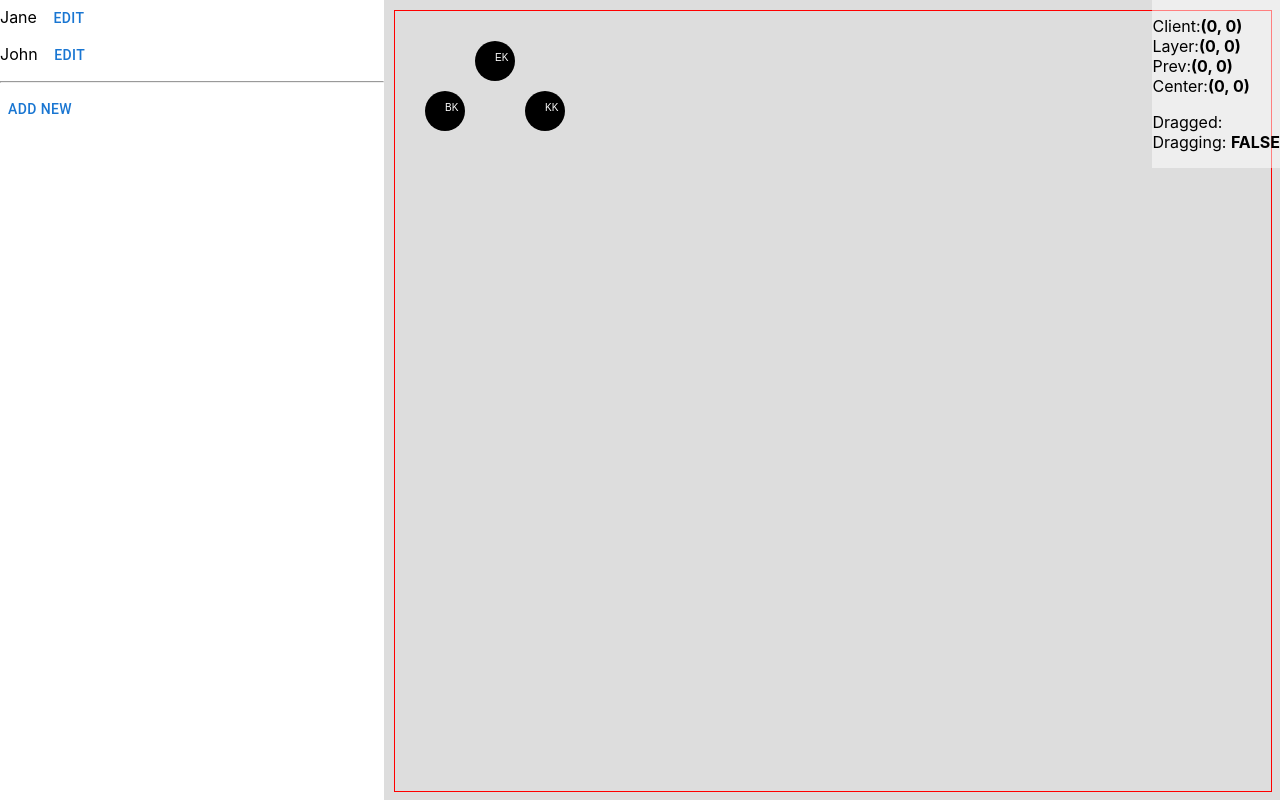
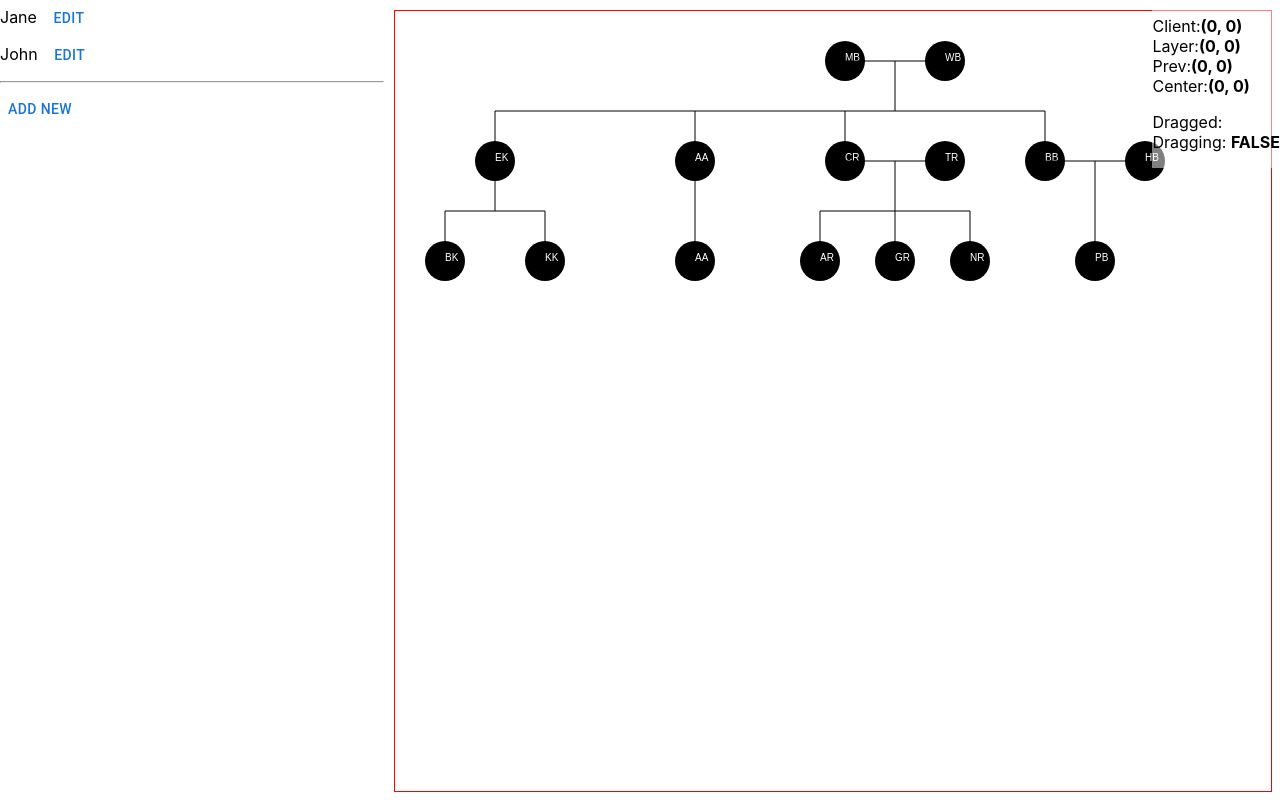
Before and after one commit to koscida/fami-tree, a React (Create React App) app: page / in a window 1280 px wide. Built offline with nearby package versions, Linux system fonts and the light colour scheme.

Commit message:
iteratively draw family tree

```diff
--- a/src/compoents/colors/Colors.js
+++ b/src/compoents/colors/Colors.js
@@ -1,6 +1,44 @@
 import { useEffect, useState } from "react";
 import Canvas from "./Canvas";
 import { Box } from "@mui/material";
+
+// draw helpers
+const drawSquare = (ctx, x, y, w, h, color = null) => {
+	// square
+	ctx.beginPath();
+
+	ctx.fillStyle = color ? color : "pink";
+
+	ctx.lineWidth = "0";
+	ctx.strokeStyle = "none";
+	ctx.stroke();
+
+	ctx.fillRect(x, y, w, h);
+};
+const drawLine = (ctx, x1, y1, x2, y2) => {
+	ctx.beginPath();
+
+	ctx.strokeStyle = "#bbb";
+	ctx.lineWidth = 0.5;
+
+	ctx.moveTo(x1, y1);
+	ctx.lineTo(x2, y2);
+
+	ctx.stroke();
+};
+const drawGradient = (ctx, x1, y1, x2, y2, direction, colorStops) => {
+	var gradient =
+		direction === "vertical"
+			? ctx.createLinearGradient(x1, y1, x1, y2)
+			: ctx.createLinearGradient(x1, y1, x2, y1);
+	colorStops.forEach((colorStop) =>
+		gradient.addColorStop(colorStop.offset, colorStop.color)
+	);
+
+	// Apply gradient to canvas
+	ctx.fillStyle = gradient;
+	ctx.fillRect(x1, y1, x2 - x1, y2 - y1);
+};
 
 const defaultColor = "#ff000022";
 
@@ -28,6 +66,7 @@ export default function Colors() {
 		isDragging: false,
 		hoverColor: defaultColor,
 		selectedColor: defaultColor,
+		pastColors: [],
 	});
 	const [cells, setCells] = useState([]);
 
@@ -53,8 +92,8 @@ export default function Colors() {
 		const y1 = 0 + picker.meta.padding + picker.meta.scrollPadding;
 		const meta = {
 			...picker.meta,
-			x: canvasSize.w - picker.meta.w,
-			y: 0,
+			x: x1 - picker.meta.padding,
+			y: y1 + picker.meta.padding,
 			x1,
 			y1,
 			x2: x1 + picker.meta.w,
@@ -69,47 +108,6 @@ export default function Colors() {
 		);
 		setCells(newCells);
 	}, []);
-
-	// draw helpers
-	const drawSquare = (ctx, x, y, w, h, color = null) => {
-		// square
-		ctx.beginPath();
-
-		ctx.fillStyle = color ? color : "pink";
-
-		ctx.lineWidth = "0";
-		ctx.strokeStyle = "none";
-		ctx.stroke();
-
-		ctx.fillRect(x, y, w, h);
-	};
-	const drawBlock = (ctx, x, y, color = null) => {
-		drawSquare(ctx, x, y, canvasInfo.cellSize, canvasInfo.cellSize, color);
-	};
-	const drawLine = (ctx, x1, y1, x2, y2) => {
-		ctx.beginPath();
-
-		ctx.strokeStyle = "#bbb";
-		ctx.lineWidth = 0.5;
-
-		ctx.moveTo(x1, y1);
-		ctx.lineTo(x2, y2);
-
-		ctx.stroke();
-	};
-	const drawGradient = (ctx, x1, y1, x2, y2, direction, colorStops) => {
-		var gradient =
-			direction === "vertical"
-				? ctx.createLinearGradient(x1, y1, x1, y2)
-				: ctx.createLinearGradient(x1, y1, x2, y1);
-		colorStops.forEach((colorStop) =>
-			gradient.addColorStop(colorStop.offset, colorStop.color)
-		);
-
-		// Apply gradient to canvas
-		ctx.fillStyle = gradient;
-		ctx.fillRect(x1, y1, x2 - x1, y2 - y1);
-	};
 
 	//
 	// common
@@ -134,6 +132,9 @@ export default function Colors() {
 				i * canvasInfo.cellSize
 			);
 		});
+	};
+	const drawBlock = (ctx, x, y, color = null) => {
+		drawSquare(ctx, x, y, canvasInfo.cellSize, canvasInfo.cellSize, color);
 	};
 
 	// ////
@@ -175,32 +176,33 @@ export default function Colors() {
 		// selected color
 		const selectedH = 20;
 		const selectedHPad = selectedH + padding;
+		const selectedY = y2 + padding;
 
 		// background
-		drawSquare(
-			ctx,
-			x1 - padding,
-			y2 + padding,
-			pickWPad,
-			selectedHPad,
-			color
-		);
+		drawSquare(ctx, x1 - padding, selectedY, pickWPad, selectedHPad, color);
 
 		// selected (first place)
 		drawSquare(
 			ctx,
 			x1,
-			y2 + padding,
+			selectedY,
 			selectedH,
 			selectedH,
 			picker.selectedColor
 		);
 
+		// past selected (second - seventh place)
+		let pastX = x1;
+		picker.pastColors.forEach((color) => {
+			pastX += selectedHPad;
+			drawSquare(ctx, pastX, selectedY, selectedH, selectedH, color);
+		});
+
 		// mouse move (last place)
 		drawSquare(
 			ctx,
 			x2 - selectedH,
-			y2 + padding,
+			selectedY,
 			selectedH,
 			selectedH,
 			picker.hoverColor
@@ -214,16 +216,29 @@ export default function Colors() {
 		const x = Math.floor(clientX / canvasInfo.cellSize);
 		const y = Math.floor(clientY / canvasInfo.cellSize);
 
+		let { isDragging, hoverColor, selectedColor, pastColors } = picker;
+
 		// set new position
 		const pos = { x, y };
 
-		// set dragging
-		const isDragging =
-			event.type === "mousedown" ||
-			(event.type === "mousemove" && picker.isDragging);
+		// if dragging
+		if (
+			(event.type === "mousedown" ||
+				(event.type === "mousemove" && picker.isDragging)) &&
+			(clientX < picker.meta.x || clientY > picker.meta.y)
+		) {
+			// set dragging
+			isDragging = true;
+			// if entering a new block
+			if (picker.pos.x !== x || picker.pos.y !== y) {
+				// add block to cell
+				addBlock(x, y, selectedColor);
+			}
+		} else {
+			isDragging = false;
+		}
 
 		// if in color picker
-		let { hoverColor, selectedColor } = picker;
 		if (
 			clientX >= picker.meta.x1 &&
 			clientX <= picker.meta.x2 &&
@@ -235,17 +250,23 @@ export default function Colors() {
 
 			// select color
 			if (event.type === "mousedown") {
+				// move last selected to pastColors
+				pastColors = [selectedColor, ...pastColors].slice(0, 6);
+
+				// select new color
 				selectedColor = hoverColor;
 			}
 		}
 
 		// update picker
-		setPicker({ ...picker, pos, hoverColor, isDragging, selectedColor });
-
-		// add block to cell
-		if (isDragging && (picker.pos.x !== x || picker.pos.y !== y)) {
-			addBlock(x, y, selectedColor);
-		}
+		setPicker({
+			...picker,
+			pos,
+			hoverColor,
+			isDragging,
+			selectedColor,
+			pastColors,
+		});
 	};
 
 	const getColorFromPos = ({ x, y }) => {
@@ -324,8 +345,6 @@ export default function Colors() {
 	const draw = (ctx) => {
 		drawGrid(ctx);
 
-		drawColorPicker(ctx);
-
 		cells.forEach((cellRow, i) =>
 			cellRow.forEach((cell, j) =>
 				cell.forEach((block) =>
@@ -338,6 +357,8 @@ export default function Colors() {
 				)
 			)
 		);
+
+		drawColorPicker(ctx);
 	};
 
 	// render
--- a/src/compoents/family-tree/Tree.js
+++ b/src/compoents/family-tree/Tree.js
@@ -67,14 +67,14 @@ function Tree() {
 	const [canvas, setCanvas] = useState({
 		width: 100,
 		height: 100,
+		padding: 20,
 	});
 
 	// on load
 	useEffect(() => {
-		const padding = 20;
 		const newCanvas = {
-			width: window.innerWidth * 0.7 - padding,
-			height: window.innerHeight - padding,
+			width: window.innerWidth * 0.7 - canvas.padding,
+			height: window.innerHeight - canvas.padding,
 		};
 		setCanvas(newCanvas);
 	}, []);
@@ -154,8 +154,8 @@ function Tree() {
 			</div>
 			<div>
 				<Box
-					height={canvas.height + 20 + "px"}
-					width={canvas.width + 20 + "px"}
+					height={canvas.height + canvas.padding + "px"}
+					width={canvas.width + canvas.padding + "px"}
 					backgroundColor={"#ddd"}
 				>
 					{/* <FamilyTree /> */}
--- a/src/compoents/family-tree/canvas/Canvas.js
+++ b/src/compoents/family-tree/canvas/Canvas.js
@@ -1,6 +1,15 @@
 import React, { useState, useEffect, useRef } from "react";
 import useCanvas from "./useCanvas";
 import { Box } from "@mui/material";
+
+const fam1X = 100,
+	fam2X = 300,
+	fam3X = 500,
+	fam4X = 700,
+	gen1Y = 50,
+	gen2Y = 150,
+	gen3Y = 250,
+	member = 50;
 
 const Canvas = ({ family, canvasSize }) => {
 	const [coords, setCoords] = useState({
@@ -13,19 +22,85 @@ const Canvas = ({ family, canvasSize }) => {
 	});
 	const [items, setItems] = useState([
 		{
-			x: 100,
-			y: 50,
+			x: fam3X - member,
+			y: gen1Y,
+			name: "MB",
+			partner: { x: fam3X + member, y: gen1Y, name: "WB" },
+			children: [
+				{
+					x: fam1X,
+					y: gen2Y,
 					name: "EK",
-		},
+					children: [
 						{
-			x: 50,
-			y: 100,
+							x: fam1X - member,
+							y: gen3Y,
 							name: "BK",
 						},
 						{
-			x: 150,
-			y: 100,
+							x: fam1X + member,
+							y: gen3Y,
 							name: "KK",
+						},
+					],
+				},
+				{
+					x: fam2X,
+					y: gen2Y,
+					name: "AA",
+					children: [
+						{
+							x: fam2X,
+							y: gen3Y,
+							name: "AA",
+						},
+					],
+				},
+				{
+					x: fam3X - member,
+					y: gen2Y,
+					name: "CR",
+					partner: {
+						x: fam3X + member,
+						y: gen2Y,
+						name: "TR",
+					},
+					children: [
+						{
+							x: fam3X - member * 1.5,
+							y: gen3Y,
+							name: "AR",
+						},
+						{
+							x: fam3X,
+							y: gen3Y,
+							name: "GR",
+						},
+						{
+							x: fam3X + member * 1.5,
+							y: gen3Y,
+							name: "NR",
+						},
+					],
+				},
+				{
+					x: fam4X - member,
+					y: gen2Y,
+					name: "BB",
+					partner: {
+						x: fam4X + member,
+						y: gen2Y,
+						name: "HB",
+					},
+					children: [
+						{
+							x: fam4X,
+							y: gen3Y,
+							name: "PB",
+						},
+					],
+				},
+			],
 		},
 	]);
 
@@ -43,20 +118,95 @@ const Canvas = ({ family, canvasSize }) => {
 		ctx.fillStyle = "#ffffff";
 		ctx.fillText(name, x, y);
 	};
+	const drawMember = (ctx, member) => {
+		drawDot(
+			ctx,
+			member.x + coords.center.x,
+			member.y + coords.center.y,
+			member.name
+		);
+	};
+	const drawLine = (ctx, x1, y1, x2, y2) => {
+		ctx.beginPath();
+		ctx.moveTo(x1 + coords.center.x, y1 + coords.center.y);
+		ctx.lineTo(x2 + coords.center.x, y2 + coords.center.y);
+		ctx.stroke();
+	};
+	const drawLineToPerson = (ctx, personA, personB) => {
+		drawLine(ctx, personA.x, personA.y, personB.x, personB.y);
+	};
+	const drawLineToChildrenWithPartner = (ctx, person, partner, children) => {
+		drawLineToChildren(
+			ctx,
+			{ x: (person.x + partner.x) / 2, y: person.y },
+			children
+		);
+	};
+	const drawLineToChildren = (ctx, mid, children) => {
+		const child1 = children[0];
+		if (children.length > 1) {
+			// more than 1 child, raise the bar
+			const midBarY = child1.y - 50;
 
+			// line straight down from parents
+			drawLine(ctx, mid.x, mid.y, mid.x, midBarY);
+
+			// bar across
+			drawLine(
+				ctx,
+				child1.x,
+				midBarY,
+				children[children.length - 1].x,
+				midBarY
+			);
+
+			// lines down to each child
+			children.forEach((child) => {
+				drawLine(ctx, child.x, midBarY, child.x, child.y);
+			});
+		} else {
+			// single child, draw line straight down
+			drawLine(ctx, mid.x, mid.y, mid.x, child1.y);
+		}
+	};
+
+	const beginDrawMember = (ctx, member) => {
+		drawMember(ctx, member);
+
+		// partner
+		if (member.partner) {
+			drawLineToPerson(ctx, member, member.partner);
+			drawMember(ctx, member.partner);
+		}
+		// partner and child lines
+		if (member.partner && member.children) {
+			drawLineToChildrenWithPartner(
+				ctx,
+				member,
+				member.partner,
+				member.children
+			);
+		} else if (member.children) {
+			drawLineToChildren(ctx, member, member.children);
+		}
+		// children
+		if (member.children) {
+			member.children.forEach((itemChild, j) => {
+				//drawMember(ctx, itemChild);
+				beginDrawMember(ctx, itemChild);
+			});
+		}
+	};
+
+	// ////
 	// draw
 	const draw = (ctx, frameCount) => {
 		// clear each frame
 		ctx.clearRect(0, 0, ctx.canvas.width, ctx.canvas.height);
 
 		// items
-		items.forEach((item) => {
-			drawDot(
-				ctx,
-				item.x + coords.center.x,
-				item.y + coords.center.y,
-				item.name
-			);
+		items.forEach((item, i) => {
+			beginDrawMember(ctx, item);
 		});
 	};
 
```
Lines whose indentation alone changed are shown as unchanged.
